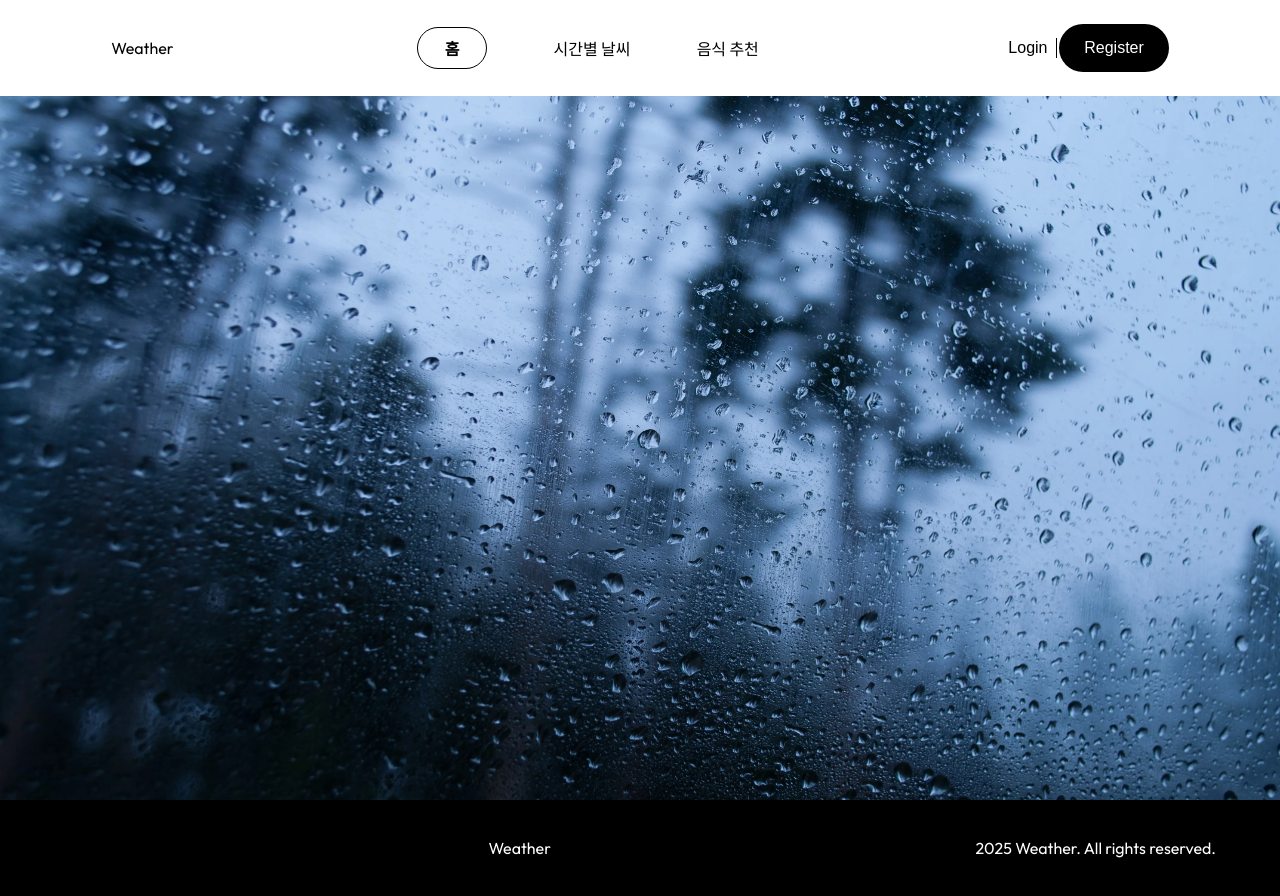
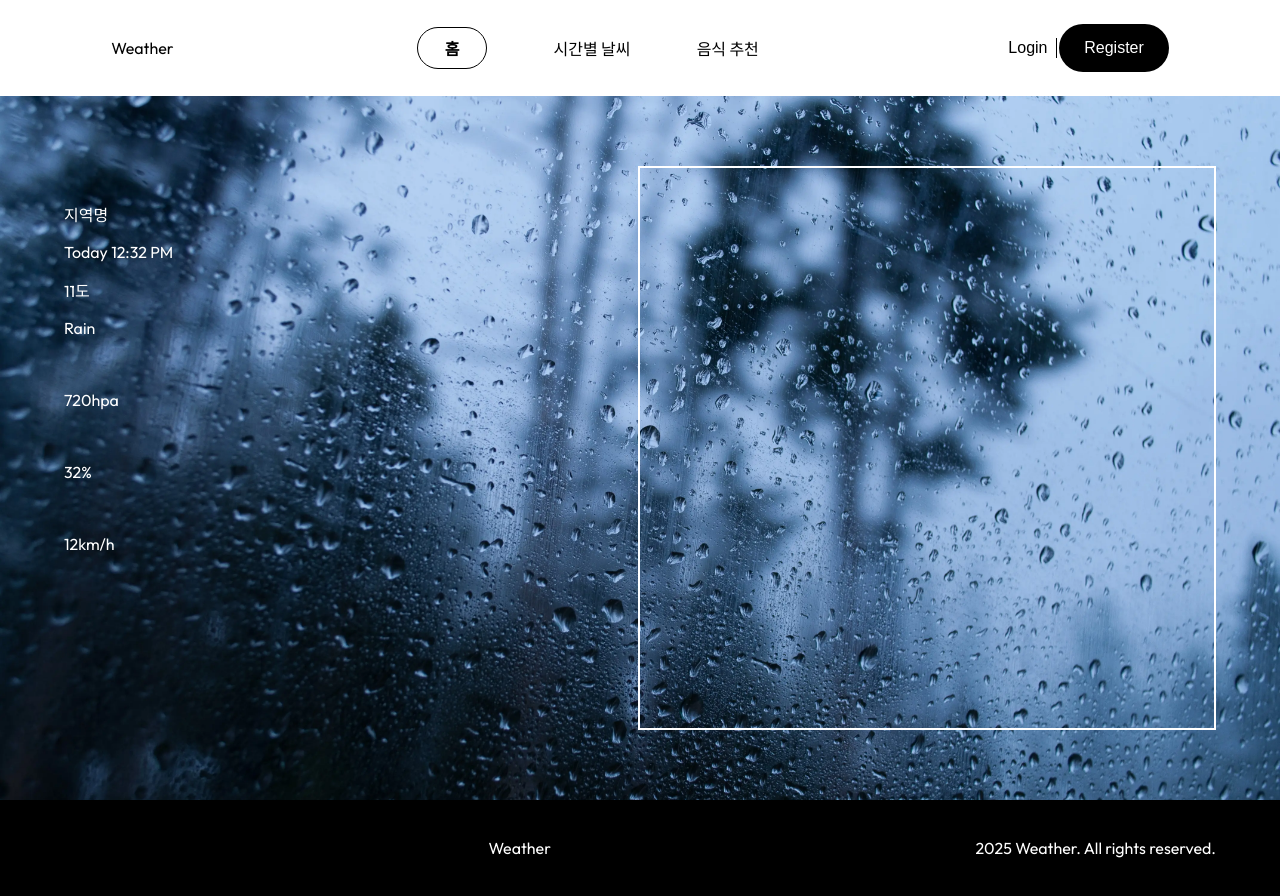
Before and after one commit to Weather-Food/weather-food, a React (Create React App) app: page / in a window 1280 px wide. Built offline with nearby package versions, Linux system fonts and the light colour scheme.

Commit message:
Design: insert WeatherSection and Recommendation components in HeroSection on home page

```diff
--- a/src/components/Home/HeroSection.tsx
+++ b/src/components/Home/HeroSection.tsx
@@ -1,12 +1,15 @@
 import "../../styles/Home/HeroSection.scss";
+import Recommendation from "./Recommendation";
+import WeatherSection from "./WeatherSection";
 
 const HeroSection = () => {
   return (
-    <img
-      src="/main/main-rain.webp"
-      alt="weather"
-      className="background-image"
-    ></img>
+    <div className="background-image">
+      <div className="weather-recommendation--container">
+        <WeatherSection />
+        <Recommendation />
+      </div>
+    </div>
   );
 };
 
--- a/src/components/Home/Recommendation.tsx
+++ b/src/components/Home/Recommendation.tsx
@@ -1,11 +1,7 @@
-import React from 'react';
+import "../../styles/Home/Recommendation.scss";
 
 const Recommendation = () => {
-  return (
-    <div>
-
-    </div>
-  );
+  return <div className="recommendation-container"></div>;
 };
 
 export default Recommendation;
--- a/src/components/Home/WeatherSection.tsx
+++ b/src/components/Home/WeatherSection.tsx
@@ -1,7 +1,35 @@
-import React from "react";
+import "../../styles/Home/WeatherSection.scss";
 
 const WeatherSection = () => {
-  return <div></div>;
+  return (
+    <section className="weather-container">
+      <div className="location-time--container">
+        <div className="location-container">
+          <img className="location-icon" />
+          <p className="location">지역명</p>
+        </div>
+        <p className="time">Today 12:32 PM</p>
+      </div>
+      <div className="temperature-container">
+        <p className="temperature">11도</p>
+        <p>Rain</p>
+      </div>
+      <div className="condition-container">
+        <div className="hpa-container">
+          <img />
+          <p>720hpa</p>
+        </div>
+        <div className="pricipitation-container">
+          <img />
+          <p>32%</p>
+        </div>
+        <div className="wind-container">
+          <img />
+          <p>12km/h</p>
+        </div>
+      </div>
+    </section>
+  );
 };
 
 export default WeatherSection;
--- a/src/styles/Header.scss
+++ b/src/styles/Header.scss
@@ -24,7 +24,7 @@
 }
 
 .active-tab {
-  border: 1.2px solid black;
+  border: 1.5px solid black;
   border-radius: 35px;
   padding: 2% 7%;
   font-weight: 600;
--- a/src/styles/Home/HeroSection.scss
+++ b/src/styles/Home/HeroSection.scss
@@ -1,7 +1,23 @@
+.flex-structure {
+  display: flex;
+  justify-content: center;
+  align-items: center;
+}
+
 .background-image {
-  display: block;
-  width: 100vw;
+  background-image: url("../../../public/Home/rain.webp");
+  background-size: 100%;
   height: calc(100vh - 12vh);
-  margin: 0;
-  padding: 0;
+  background-position: center;
+  background-repeat: no-repeat;
+  @extend .flex-structure;
+  position: relative;
 }
+
+.weather-recommendation--container {
+  display: flex;
+  position: relative;
+  padding: 3% 5%;
+  width: 100%;
+  height: 80%;
+}
--- /dev/null
+++ b/src/styles/Home/Recommendation.scss
@@ -0,0 +1,4 @@
+.recommendation-container {
+  flex: 1;
+  border: 2px solid white;
+}
--- /dev/null
+++ b/src/styles/Home/WeatherSection.scss
@@ -0,0 +1,4 @@
+.weather-container {
+  flex: 1;
+  color: white;
+}
--- a/tsconfig.json
+++ b/tsconfig.json
@@ -1,14 +1,14 @@
 {
   "compilerOptions": {
     "outDir": "./dist",
-    "target": "ESNext",
+    "target": "ES5",
     "lib": ["dom", "esnext"],
     "allowJs": true,
     "skipLibCheck": true,
     "esModuleInterop": true,
     "strict": true,
     "forceConsistentCasingInFileNames": true,
-    "module": "esnext",
+    "module": "CommonJS",
     "moduleResolution": "node",
     "resolveJsonModule": true,
     "jsx": "react-jsx"
```
Also changed, not shown: public/Home/rain.webp (renamed from public/main/main-rain.webp).
